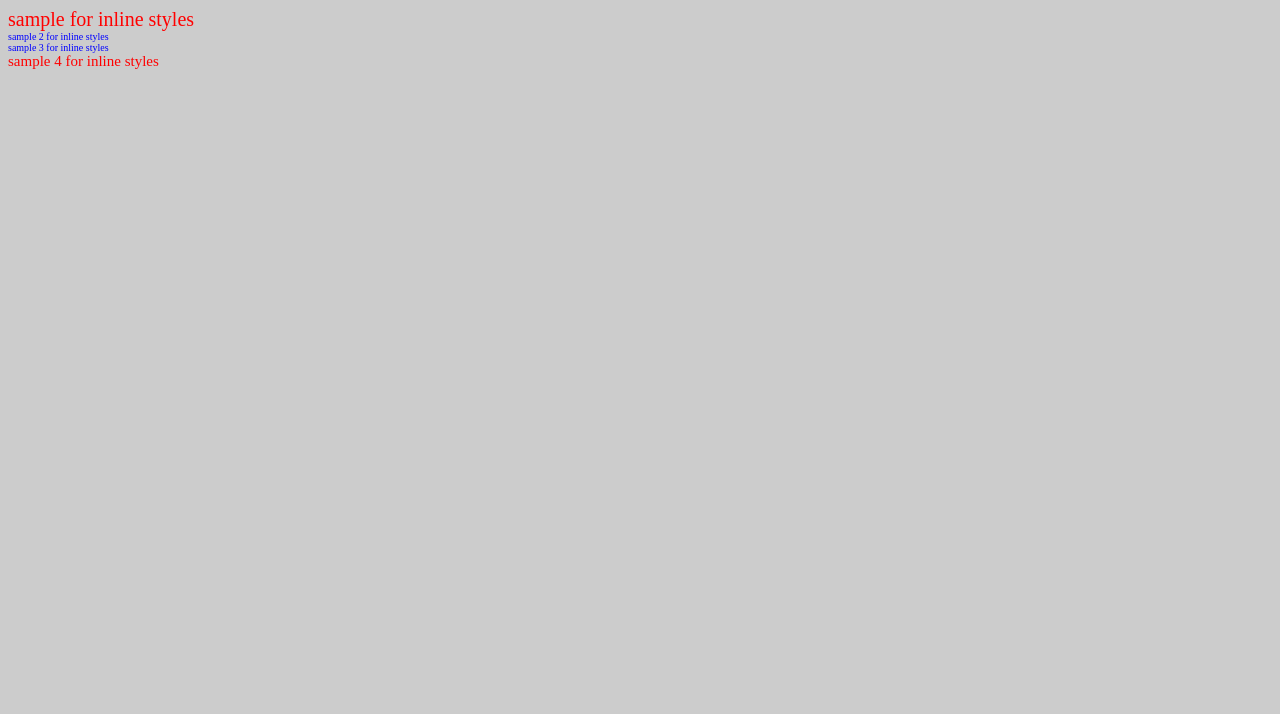
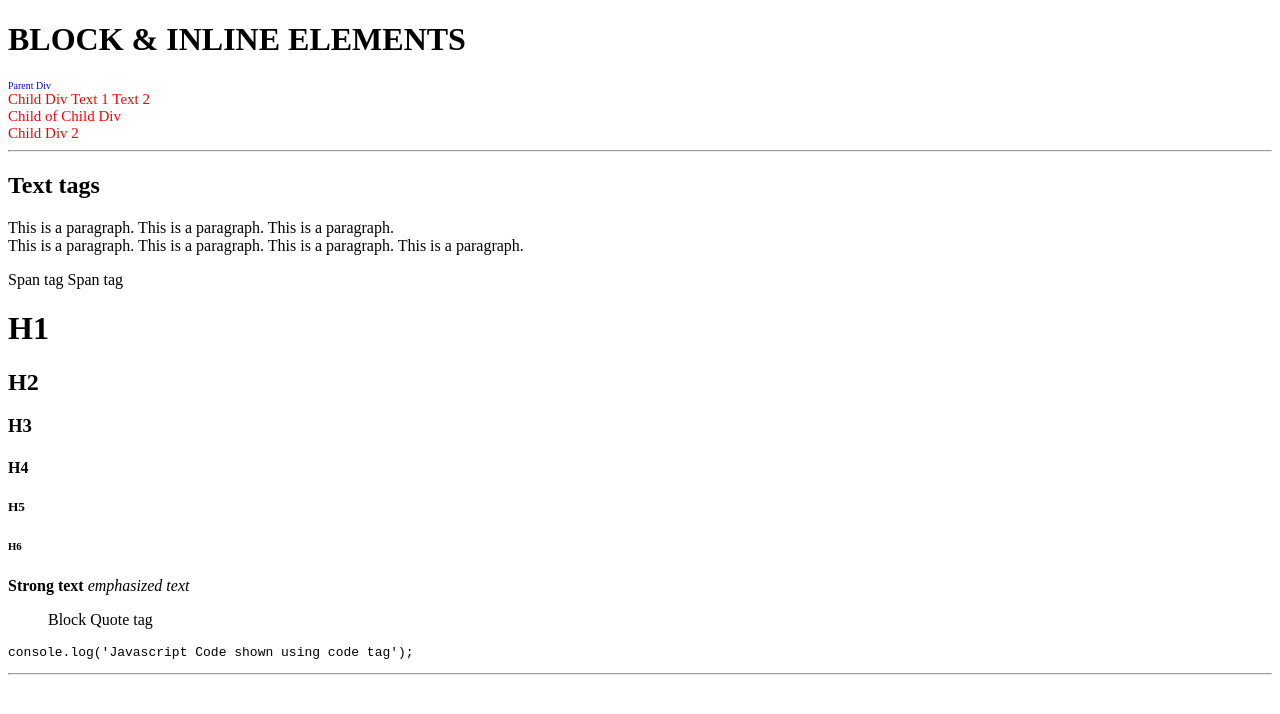
Before and after one commit to ad-lorenzo/html-css-indrakl-training, a plain HTML site: page index.html in a window 1280 px wide. Drawn offline with Linux system fonts and the light colour scheme.

Commit message:
added more head and body tags

```diff
--- a/index.html
+++ b/index.html
@@ -64,12 +64,78 @@
                 color: red;
             }
         </style>
+        <!-- base tag
+            define the base url for the page
+            used to allow the users or developers to use relative url
+            www.example.com/article
+            example of relative url
+                /article
+        -->
+        <base href="www.indratraining.com">
+        <!-- meta tag
+            SEO (search Engine Optimization)
+            no closing tag
+            performs very importants tasks
+        -->
+        <meta name="author" content="Aldous">
+        <meta name="description" content="Indra KL interns HTML & CSS Training">
+        <meta name="keywords" content="HTML, CSS, JavaScript">
+        <!-- <meta http-equiv="refresh" content="10"> -->
+        <meta name="viewport" content="width=device-width, initial-scale=1.0">
+        <meta charset="UTF-8">
     </head>
     <body>
-        <div id="div1" class="class-2">sample for inline styles</div>
+        <!-- <div id="div1" class="class-2">sample for inline styles</div>
         <div class="class-1">sample 2 for inline styles</div>
         <div class="class-1">sample 3 for inline styles</div>
         <div class="class-2">sample 4 for inline styles</div>
+        <a href="/article">Article</a> -->
+
+        <!-- Document body -->
+        <!-- VISUAL ELEMENT TYPES
+            1. Block elements
+                - does not allow other block elements next to them
+                - can change width, height, margin, padding & border
+                - can contain other block elements but depends on the type of block elements (p does not allow it)
+                - can contain inline elements
+                - <p> <div> <h1> <h2> <h3> <h4> <h5> <h6> <ul> <ol> <li>
+            2. Inline elements
+                - allows other elements next to them
+                - cannot change width, height, margin, padding & border
+                - can be contained in block elements
+                - cannot contain block elements
+                - <a> <span> <img>
+        -->
+        <h1>BLOCK & INLINE ELEMENTS</h1>
+        <div class="class-1">
+            Parent Div
+            <div class="class-2">
+                Child Div
+                <span>Text 1</span>
+                <span>Text 2</span>
+                <div>Child of Child Div</div>
+            </div>
+            <div class="class-2">
+                Child Div 2
+            </div>
+        </div>
+        <hr>
+        <h2>Text tags</h2>
+        <p>This is a paragraph. This is a paragraph. This is a paragraph. <br> This is a paragraph. This is a paragraph. This is a paragraph. This is a paragraph.</p>
+        <span>Span tag</span>
+        Span tag
+        <br>
+        <h1>H1</h1>
+        <h2>H2</h2>
+        <h3>H3</h3>
+        <h4>H4</h4>
+        <h5>H5</h5>
+        <h6>H6</h6>
+        <strong>Strong text</strong>
+        <em>emphasized text</em>
+        <blockquote>Block Quote tag</blockquote>
+        <pre><code>console.log('Javascript Code shown using code tag');</code></pre>
+        <hr>
     </body>
     <footer></footer>
 </html>
--- a/sample.css
+++ b/sample.css
@@ -1,3 +1,3 @@
 body {
-    background: #ccc;
+    /* background: #ccc; */
 }
```
